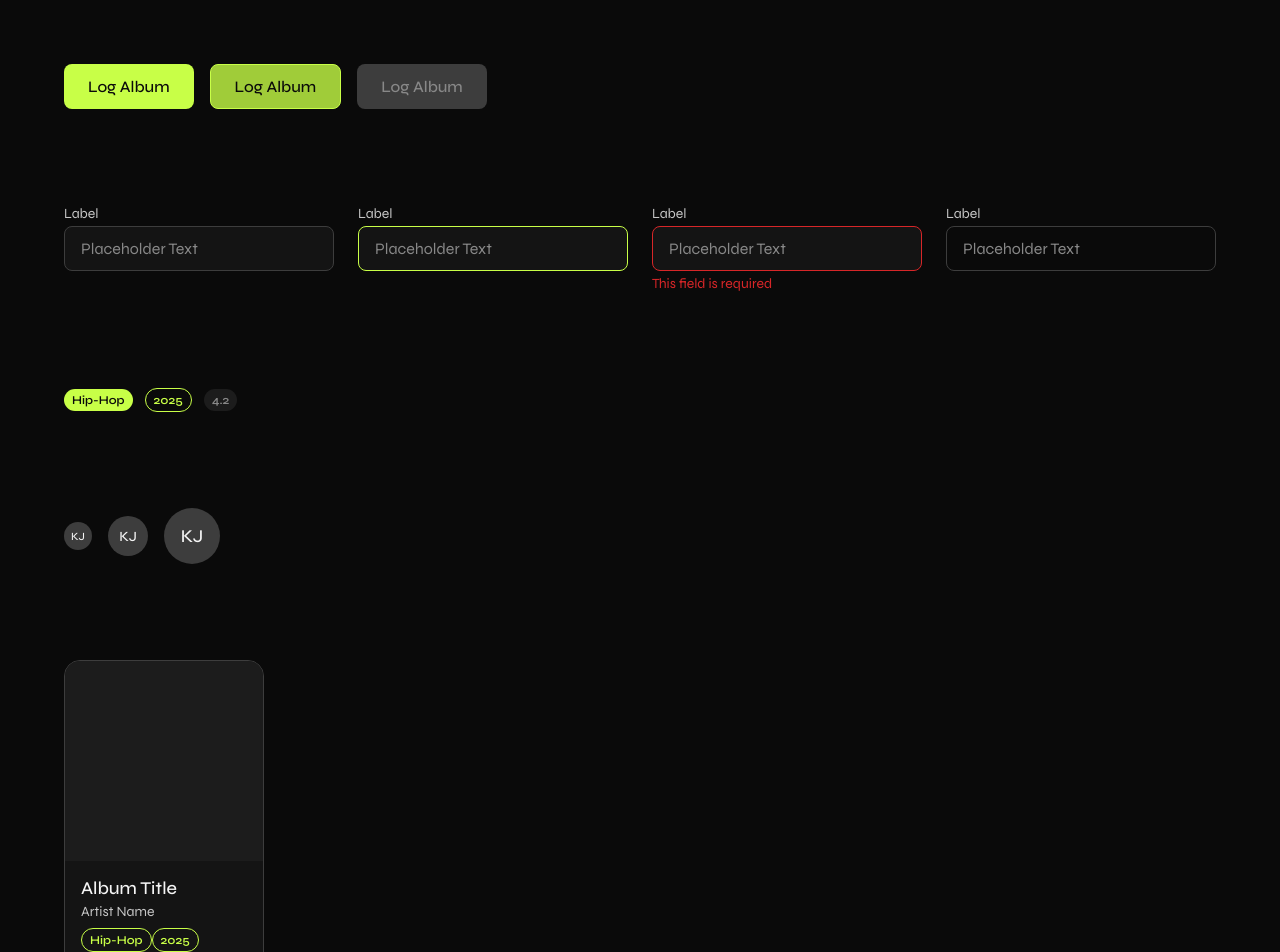
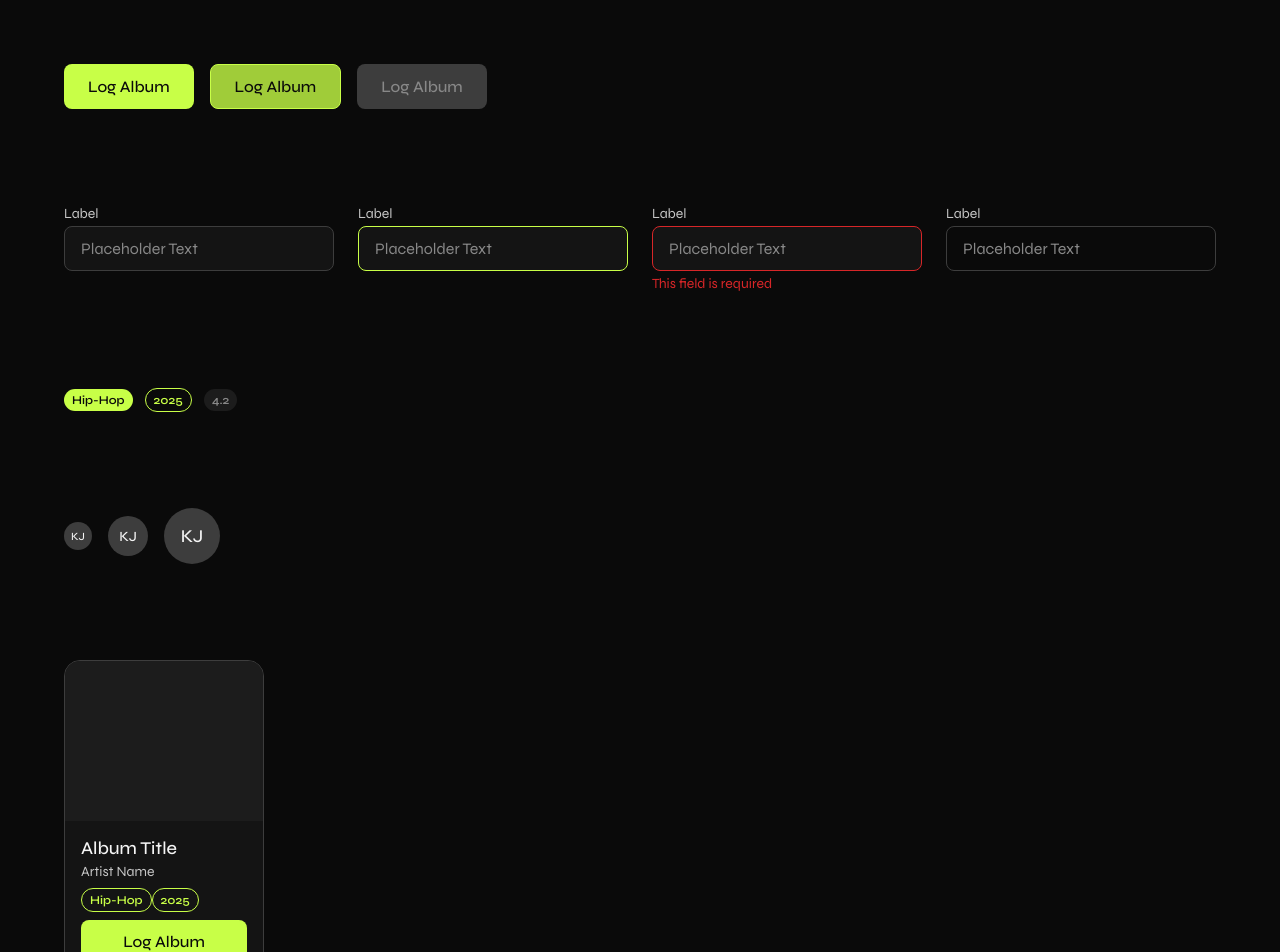
Before and after one commit to kode-khaja/juked-design-system, a React (Vite) app: page / in a window 1280 px wide. Shown: the top 952 px of the page. Built offline with nearby package versions, Linux system fonts and the light colour scheme.

Commit message:
fix card art height to 160px

```diff
--- a/src/Components/Card/Card.css
+++ b/src/Components/Card/Card.css
@@ -8,7 +8,7 @@
 
 .card-art {
   width: 100%;
-  height: 200px;
+  height: 160px;
   background-color: var(--color-surface-raised);
 }
 
```
